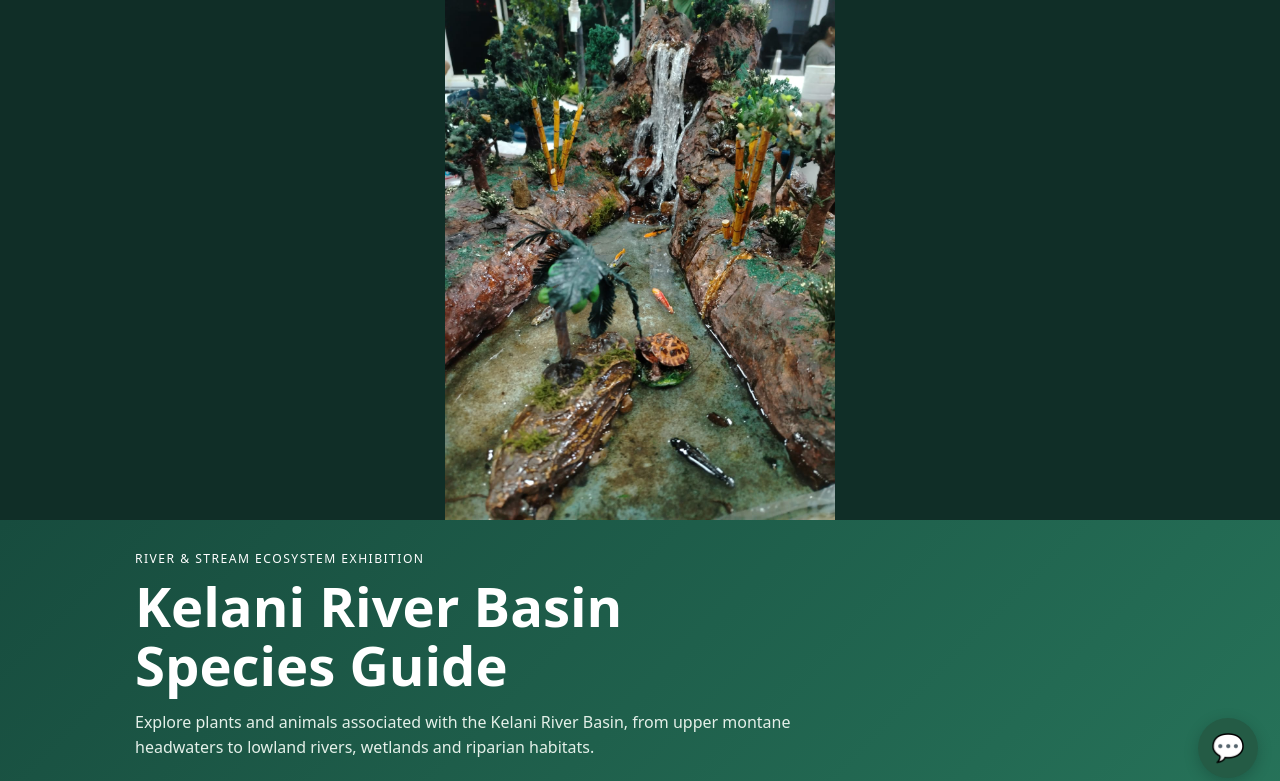
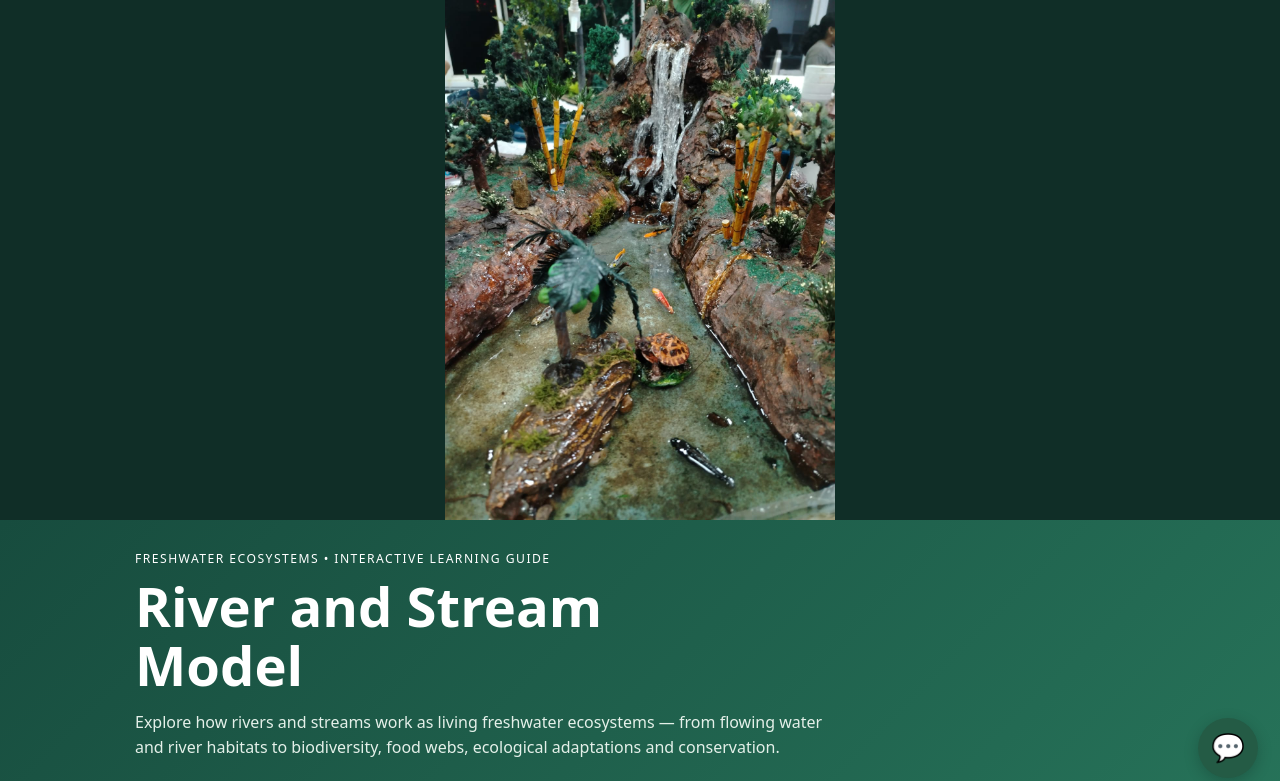
Before and after one commit to uocfoszlb4g2/kelani-river-species-guide, a plain HTML site: page index.html in a window 1280 px wide. Shown: the top 781 px of the page. Drawn offline with Linux system fonts and the light colour scheme.

Commit message:
Add files via upload

```diff
--- a/index.html
+++ b/index.html
@@ -27,8 +27,8 @@ footer{border-top:1px solid var(--line);margin-top:40px;padding-top:20px;color:v
 .video-frame{width:100%;aspect-ratio:16/9;border:0;border-radius:10px;background:#e7eee8}
 .topic-kicker{font-size:.75rem;letter-spacing:.08em;text-transform:uppercase;color:var(--muted);font-weight:700}
 </style></head><body>
-<header><img class="cover-photo" src="river_model_cover.jpeg" alt="Handmade 3D river and stream ecosystem model with waterfall, vegetation and freshwater animals"><div class="hero"><div class="eyebrow">River & Stream Ecosystem Exhibition</div><h1>Kelani River Basin<br>Species Guide</h1>
-<p>Explore plants and animals associated with the Kelani River Basin, from upper montane headwaters to lowland rivers, wetlands and riparian habitats.</p>
+<header><img class="cover-photo" src="river_model_cover.jpeg" alt="Handmade 3D river and stream ecosystem model with waterfall, vegetation and freshwater animals"><div class="hero"><div class="eyebrow">Freshwater Ecosystems • Interactive Learning Guide</div><h1>River and Stream<br>Model</h1>
+<p>Explore how rivers and streams work as living freshwater ecosystems — from flowing water and river habitats to biodiversity, food webs, ecological adaptations and conservation.</p>
 <a class="btn" href="Original_Kelani_River_Basin_Compendium.pdf">Explore the Kelani Basin species profiles (PDF)</a></div></header>
 <main><div class="notice"><b>About this model.</b> This website introduces the structure and ecology of river and stream ecosystems. The biodiversity section uses species profiles adapted from the supplied <i>Kelani River Basin Species Identification, Morphology & Ecological Compendium</i>. These profiles are a regional case study within the wider river-and-stream ecosystem theme.</div>
 <nav><a href="#ecosystem-basics">River ecosystems</a><a href="#river-zones">River zones</a><a href="#abiotic">Abiotic factors</a><a href="#biotic">Biotic components</a><a href="#food-web">Food webs</a><a href="#adaptations">Adaptations</a><a href="#importance">Importance</a><a href="#threats">Threats &amp; conservation</a><a href="#learning">Further learning</a><a href="#section-0">Biodiversity guide</a><a href="#section-0">Upper &amp; submontane forest flora</a><a href="#section-1">Lowland evergreen &amp; riparian bank flora</a><a href="#section-2">Aquatic &amp; wetland macrophytes</a><a href="#section-3">Native freshwater fish</a><a href="#section-4">Reptiles, birds, amphibians &amp; crustaceans</a></nav>
```
